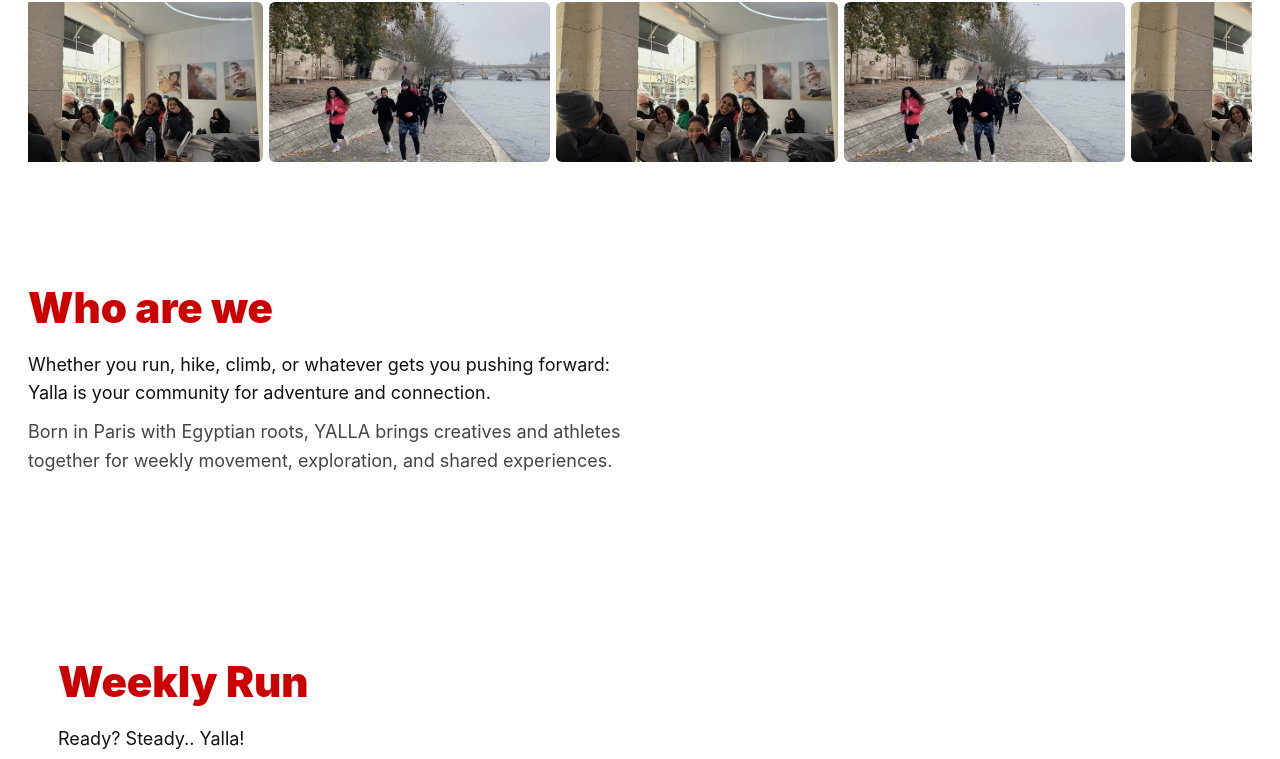
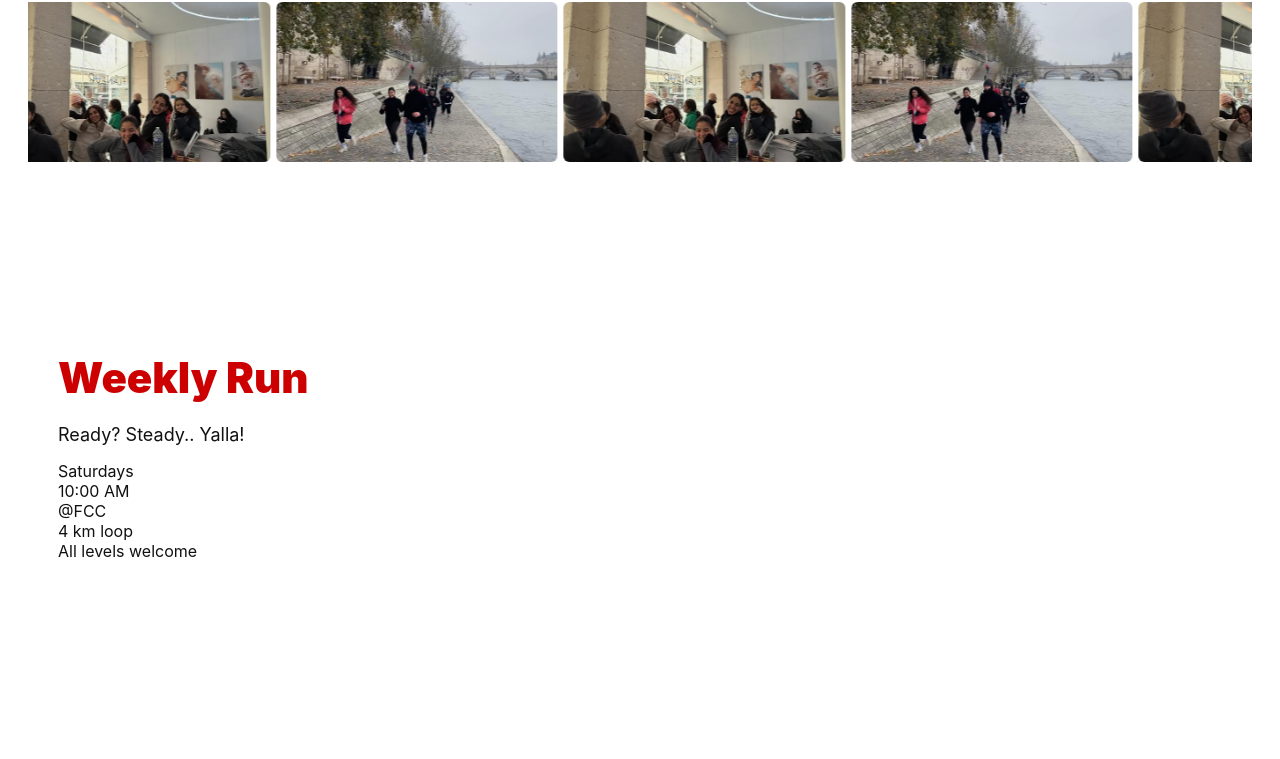
Before and after one commit to youssefmagdyy/yalla-run, a React (Create React App) app: page / in a window 1280 px wide. Shown: the part 1235-1994 px from the top of the page. Built offline with nearby package versions, Linux system fonts and the light colour scheme.

Commit message:
remove xtra section

```diff
--- a/src/App.jsx
+++ b/src/App.jsx
@@ -117,24 +117,6 @@
         </div>
       </section>
 
-       <section id="about" className="about-section reveal">
-        <div className="about-inner">
-          <div className="about-left">
-            <h2 className="section-title red">Who are we</h2>
-
-            <p className="body-text">
-              Whether you run, hike, climb, or whatever gets you pushing forward:
-              Yalla is your community for adventure and connection.
-            </p>
-
-            <p className="body-text muted">
-              Born in Paris with Egyptian roots, YALLA brings creatives and athletes
-              together for weekly movement, exploration, and shared experiences.
-            </p>
-          </div>
-        </div>
-      </section>
-
       {/* WEEKLY RUN + ROUTE */}
       <section id="run" className="run-section reveal">
         <div className="run-inner">
```
Also changed, not shown: public/yallaLogo.png (added).
